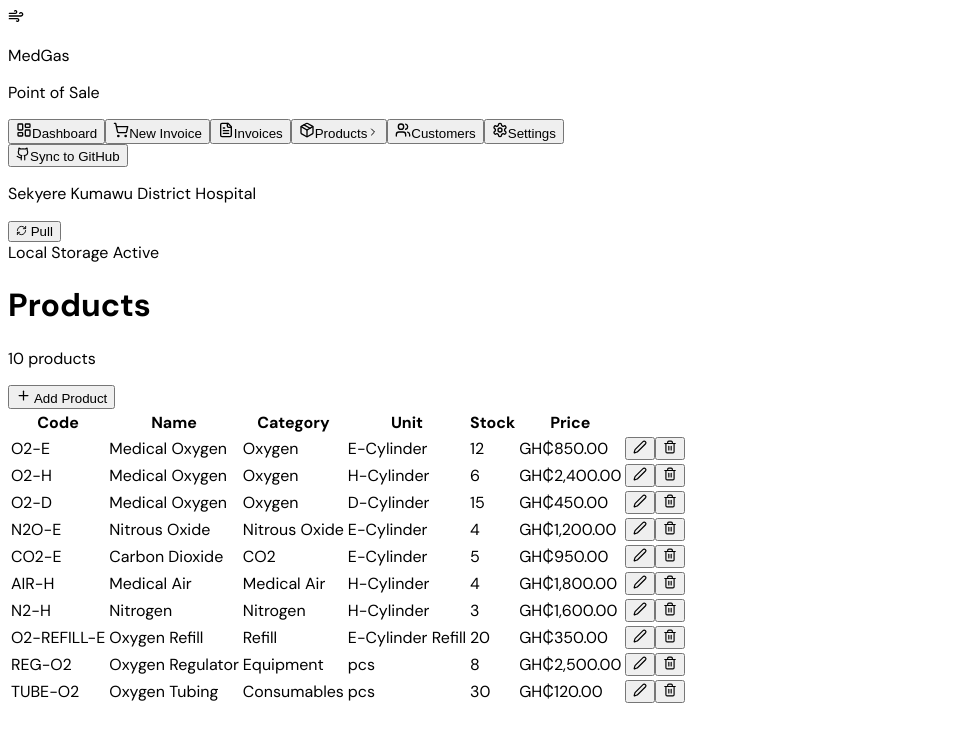
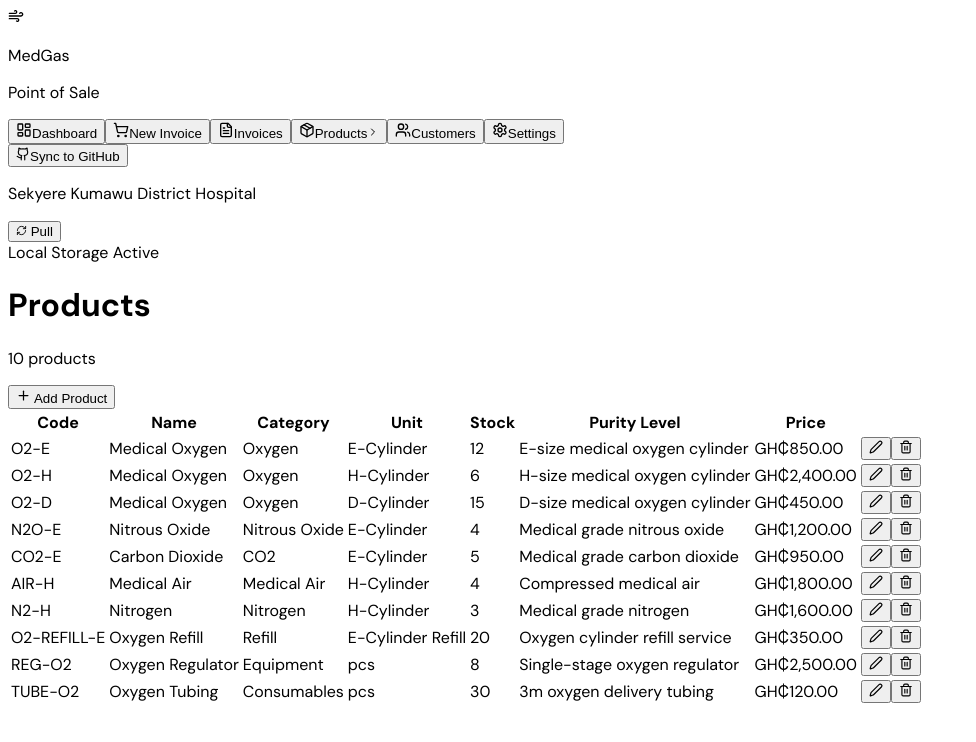
Before and after one commit to fitichrisfield-commits/skdhmedgas, a React (Vite) app: page / in a window 1280 px wide. Both pictures are taken after a click on the button "Products". Shown: the top 742 px of the page, without its empty margins (0-976 px from the left). Built offline with nearby package versions, Linux system fonts and the light colour scheme; the HTML template or start-up script is replaced by a standard one.

Commit message:
Add files via upload

```diff
--- a/src/App.jsx
+++ b/src/App.jsx
@@ -913,6 +913,7 @@ function Products({ products, settings, onSave, onDelete, bp }) {
                   </div>
                   <p className="font-semibold text-slate-700 text-sm">{p.name}</p>
                   <p className="text-xs text-slate-400">{p.unit} · {p.stock ?? 0} in stock</p>
+                  {p.description && <p className="text-xs text-slate-400 mt-0.5">Purity: {p.description}</p>}
                 </div>
                 <div className="text-right shrink-0">
                   <p className="font-bold text-slate-800 text-sm">{formatCurrency(p.price, settings.currency)}</p>
@@ -929,7 +930,7 @@ function Products({ products, settings, onSave, onDelete, bp }) {
         <div className="bg-white rounded-2xl shadow-sm border border-slate-100 overflow-hidden overflow-x-auto">
           <table className="w-full text-sm min-w-[500px]">
             <thead className="bg-slate-50 border-b border-slate-100">
-              <tr>{["Code","Name","Category","Unit","Stock","Price",""].map((h,i) => (
+              <tr>{["Code","Name","Category","Unit","Stock","Purity Level","Price",""].map((h,i) => (
                 <th key={i} className="text-left px-5 py-3 text-xs font-semibold text-slate-500 uppercase tracking-wider">{h}</th>
               ))}</tr>
             </thead>
@@ -941,6 +942,7 @@ function Products({ products, settings, onSave, onDelete, bp }) {
                   <td className="px-5 py-3.5"><span className="text-xs bg-slate-100 text-slate-600 px-2 py-0.5 rounded-lg">{p.category}</span></td>
                   <td className="px-5 py-3.5 text-slate-500 text-xs">{p.unit}</td>
                   <td className={`px-5 py-3.5 text-xs font-semibold ${(p.stock ?? 0) <= 3 ? "text-red-500" : "text-slate-600"}`}>{p.stock ?? 0}</td>
+                  <td className="px-5 py-3.5 text-slate-500 text-xs">{p.description || "—"}</td>
                   <td className="px-5 py-3.5 font-bold text-slate-800">{formatCurrency(p.price, settings.currency)}</td>
                   <td className="px-5 py-3.5">
                     <div className="flex gap-1">
@@ -964,7 +966,7 @@ function Products({ products, settings, onSave, onDelete, bp }) {
               <button onClick={() => setEditing(null)}><X size={18} className="text-slate-400" /></button>
             </div>
             <div className="space-y-3">
-              {[["name","Product Name","text"],["code","Product Code","text"],["unit","Unit","text"],["price","Price","number"],["stock","Stock on Hand","number"],["category","Category","text"],["description","Description","text"]].map(([k,ph,t]) => (
+              {[["name","Product Name","text"],["code","Product Code","text"],["unit","Unit","text"],["price","Price","number"],["stock","Stock on Hand","number"],["category","Category","text"],["description","Purity Level","text"]].map(([k,ph,t]) => (
                 <div key={k}>
                   <label className="text-xs font-semibold text-slate-500 uppercase tracking-wider">{ph}</label>
                   <input type={t} value={form[k]} onChange={e => setForm(p => ({ ...p, [k]: t === "number" ? parseFloat(e.target.value) || 0 : e.target.value }))}
```
